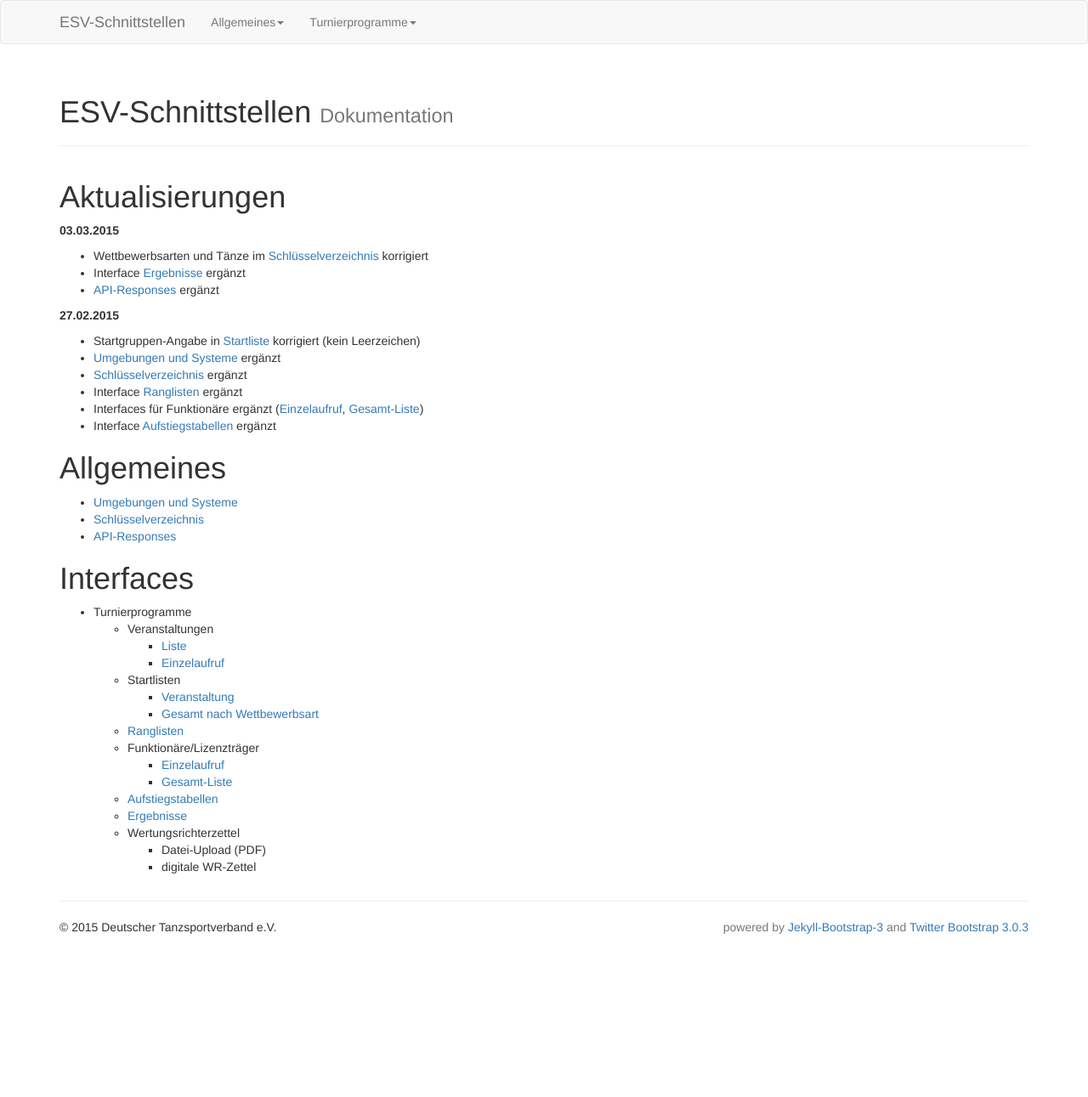
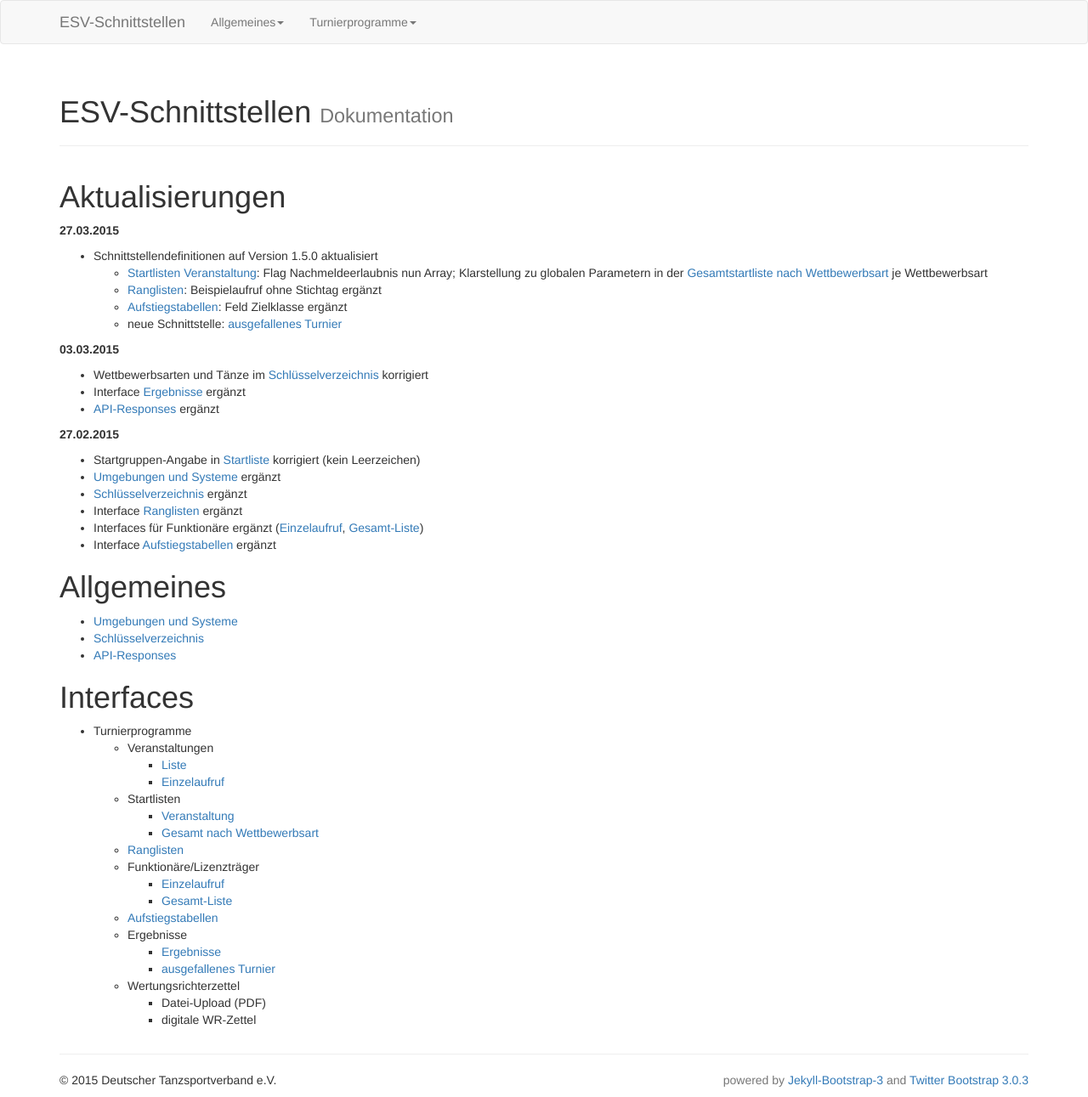
Before and after one commit to tanzsport/esv-interfaces, a Jekyll site: the page built from index.md, in a window 1280 px wide. Shown: the whole page at 85% size. Built offline with Jekyll 4.4.1, drawn with Linux system fonts in a browser that asks for light colours; nearby versions of some CDN libraries; library files that are not in the unit come from our copies; before the commit the page ends 1111 px from its top, so only the background shows below that.

Commit message:
Index überarbeitet.

```diff
--- a/index.md
+++ b/index.md
@@ -6,6 +6,14 @@ tagline: Dokumentation
 {% include JB/setup %}
 
 # Aktualisierungen #
+
+**27.03.2015**
+
+* Schnittstellendefinitionen auf Version 1.5.0 aktualisiert
+  * [Startlisten Veranstaltung](interfaces/turnierprogramme/startliste_veranstaltung.html): Flag Nachmeldeerlaubnis nun Array; Klarstellung zu globalen Parametern in der [Gesamtstartliste nach Wettbewerbsart](interfaces/turnierprogramme/startliste_wettbewerbsart.html) je Wettbewerbsart
+  * [Ranglisten](interfaces/turnierprogramme/rangliste.html): Beispielaufruf ohne Stichtag ergänzt
+  * [Aufstiegstabellen](interfaces/turnierprogramme/aufstiegstabellen.html): Feld Zielklasse ergänzt
+  * neue Schnittstelle: [ausgefallenes Turnier](interfaces/turnierprogramme/ausgefallen.html)
 
 **03.03.2015**
 
@@ -41,7 +49,9 @@ tagline: Dokumentation
     * [Einzelaufruf](interfaces/turnierprogramme/funktionaer_einzelaufruf.html)
     * [Gesamt-Liste](interfaces/turnierprogramme/funktionaer_liste.html)
   * [Aufstiegstabellen](interfaces/turnierprogramme/aufstiegstabellen.html)
-  * [Ergebnisse](interfaces/turnierprogramme/ergebnis.html)
+  * Ergebnisse
+    * [Ergebnisse](interfaces/turnierprogramme/ergebnis.html)
+    * [ausgefallenes Turnier](interfaces/turnierprogramme/ausgefallen.html)
   * Wertungsrichterzettel
     * Datei-Upload (PDF)
     * digitale WR-Zettel
```
